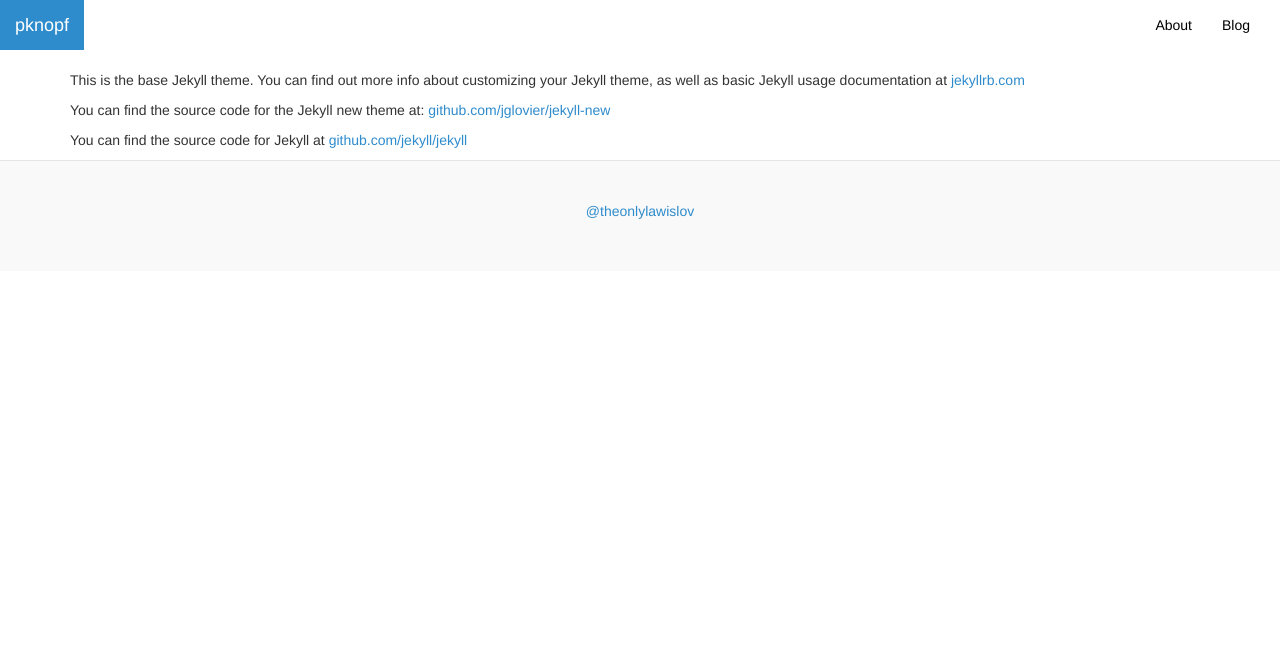
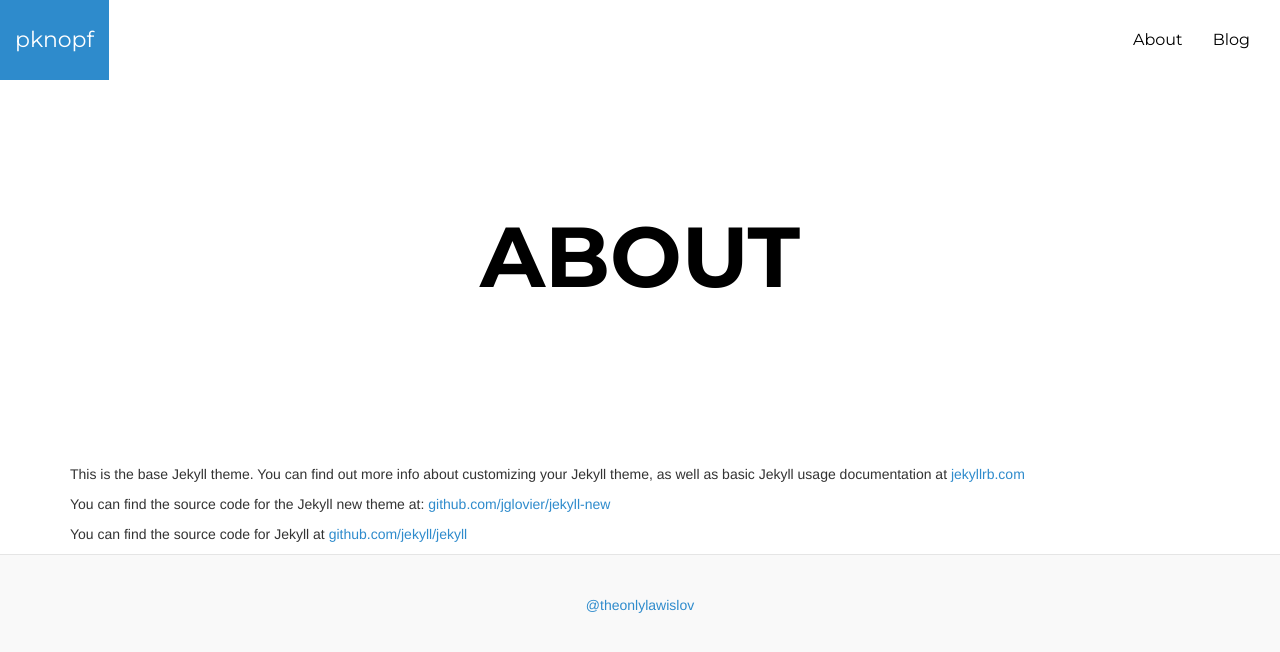
Before and after one commit to pauldotknopf/theonlylawislove.github.io, a Jekyll site: the page built from about.md, in a window 1280 px wide. Shown: the top 652 px of the page. Built offline with Jekyll 4.4.1, drawn with Linux system fonts in a browser that asks for light colours.

Commit message:
Finishing up the page header

```diff
--- a/_layouts/page.html
+++ b/_layouts/page.html
@@ -2,8 +2,19 @@
 layout: default
 page-class: page
 ---
+
+{% if page.title %}
+
+<div class="page-header">
+	<div class="container">
+		<h1 class="page-header-title">{{page.title}}</h1>
+	</div>
+</div>
+
+{% endif %}
+
 <div class="container">
 
-  {{ content }}
+	{{ content }}
 
 </div>
--- a/_layouts/post.html
+++ b/_layouts/post.html
@@ -1,5 +1,5 @@
 ---
-layout: default
+layout: page
 page-class: post
 ---
 <div class="post">
--- a/assets/stylesheets/main.scss
+++ b/assets/stylesheets/main.scss
@@ -83,8 +83,22 @@ h1, h2, h3, h4, h5, h6 {
   @extend .navbar-default;
   border-radius: 0px;
   border-width: 0px;
+  font-size: 16px;
+  font-family: "Montserrat", sans-serif;
+  li > a {
+    line-height: 50px; }
   .navbar-brand {
-    background-color: $navbar-default-brand-hover-bg; } }
+    font-size: 22px;
+    background-color: $navbar-default-brand-hover-bg;
+    line-height: 50px;
+    height: inherit; }
+  .navbar-toggle {
+    padding: 15px 15px;
+    .icon-bar{
+      width: 30px;
+      height: 4px;
+      &+ .icon-bar {
+      margin-top: 7px; } } } }
 
 body.page, body.post {
   .navbar-main {
@@ -120,7 +134,9 @@ body.page, body.post {
       padding-top:120px;
       margin-bottom: 15px; }
     @media (min-width: $screen-md-min) {
-      padding-top: 150px; } }
+      padding-top: 150px; }
+    @media (min-width: $screen-lg-min) {
+      padding-top: 200px; } }
   .banner-sub-title  {
     font-size: 40px;
     color: white;
@@ -131,7 +147,40 @@ body.page, body.post {
       padding-bottom: 120px; }
     @media (min-width: $screen-md-min) {
       font-size: 70px;
-      padding-bottom: 150px; } } }
+      padding-bottom: 150px; }
+    @media (min-width: $screen-lg-min) {
+      font-size: 100px;
+      padding-bottom: 200px; } } }
+
+/* header */
+
+.page-header {
+  @extend .jumbotron;
+  background: inherit;
+  padding: 0px;
+  margin-top: (0 - $navbar-margin-bottom);
+  border-bottom: 0px;
+  .page-header-title {
+    color: black;
+    font-weight: 800;
+    font-size: 50px;
+    margin: 0;
+    padding-top: 80px;
+    padding-bottom: 70px;
+    line-height: 1.1;
+    text-align: center;
+    text-transform: uppercase;
+    @media (min-width: $screen-sm-min) {
+      font-size: 70px;
+      padding-top: 90px;
+      padding-bottom: 90px; }
+    @media (min-width: $screen-md-min) {
+      padding-top: 110px;
+      padding-bottom: 110px; }
+    @media (min-width: $screen-lg-min) {
+      font-size: 85px;
+      padding-top: 130px;
+      padding-bottom: 130px; } } }
 
 /* posts */
 
```
